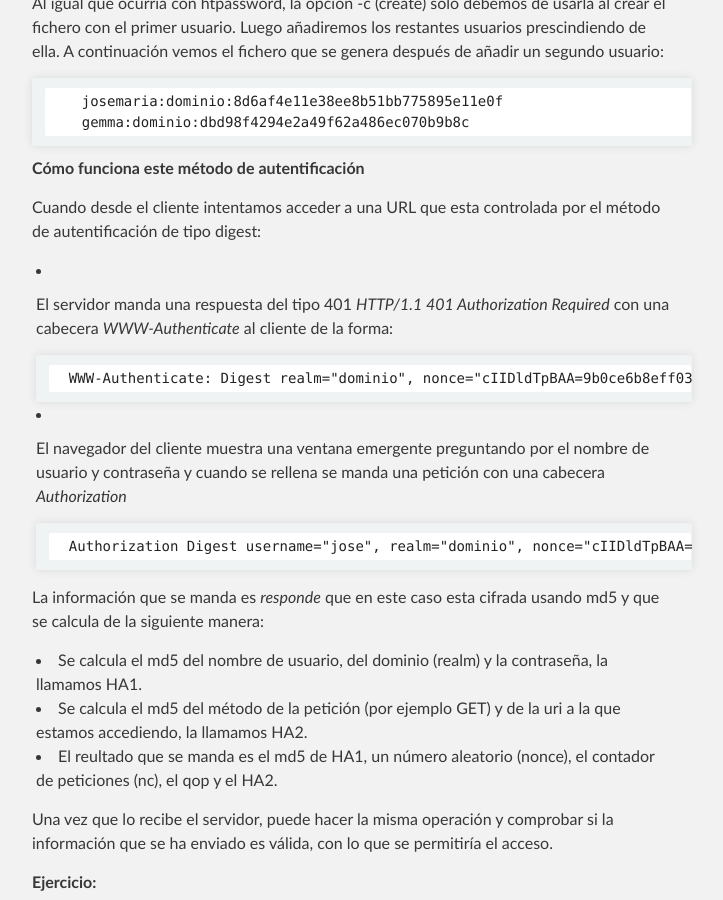
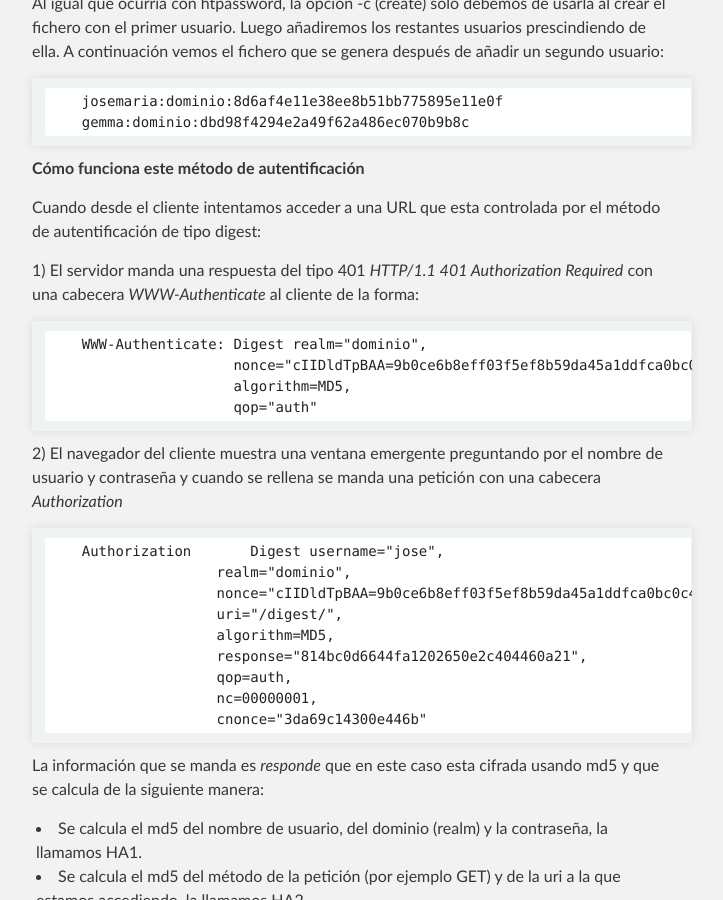
Before and after one commit to josedom24/josedom24.github.io, a Jekyll site: the page built from mod/serviciosgs/e_web_12.md, in a window 1280 px wide and 900 px high, scrolled down 1056 px. Shown: the whole window, without its empty margins (288-1011 px from the left). Built offline with Jekyll 4.4.1, drawn with Linux system fonts in a browser that asks for light colours.

Commit message:
modificaciones

```diff
--- a/mod/serviciosgs/e_web_12.md
+++ b/mod/serviciosgs/e_web_12.md
@@ -37,13 +37,24 @@
 
 Cuando desde el cliente intentamos acceder a una URL que esta controlada por el método de autentificación de tipo digest:
 
-* El servidor manda una respuesta del tipo 401 *HTTP/1.1 401 Authorization Required* con  una cabecera *WWW-Authenticate* al cliente de la forma:
+1) El servidor manda una respuesta del tipo 401 *HTTP/1.1 401 Authorization Required* con  una cabecera *WWW-Authenticate* al cliente de la forma:
 
-        WWW-Authenticate: Digest realm="dominio", nonce="cIIDldTpBAA=9b0ce6b8eff03f5ef8b59da45a1ddfca0bc0c485", algorithm=MD5, qop="auth"
+        WWW-Authenticate: Digest realm="dominio",
+                          nonce="cIIDldTpBAA=9b0ce6b8eff03f5ef8b59da45a1ddfca0bc0c485",
+                          algorithm=MD5,
+                          qop="auth"
 
-* El navegador del cliente muestra una ventana emergente preguntando por el nombre de usuario y contraseña y cuando se rellena se manda una petición con una cabecera *Authorization*
+2) El navegador del cliente muestra una ventana emergente preguntando por el nombre de usuario y contraseña y cuando se rellena se manda una petición con una cabecera *Authorization*
 
-        Authorization	Digest username="jose", realm="dominio", nonce="cIIDldTpBAA=9b0ce6b8eff03f5ef8b59da45a1ddfca0bc0c485", uri="/digest/", algorithm=MD5, response="814bc0d6644fa1202650e2c404460a21", qop=auth, nc=00000001, cnonce="3da69c14300e446b"
+        Authorization	Digest username="jose",
+                        realm="dominio",
+                        nonce="cIIDldTpBAA=9b0ce6b8eff03f5ef8b59da45a1ddfca0bc0c485",
+                        uri="/digest/",
+                        algorithm=MD5,
+                        response="814bc0d6644fa1202650e2c404460a21",
+                        qop=auth,
+                        nc=00000001,
+                        cnonce="3da69c14300e446b"
 
 La información que se manda es *responde* que en este caso esta cifrada usando md5 y que se calcula de la siguiente manera:
 
```
